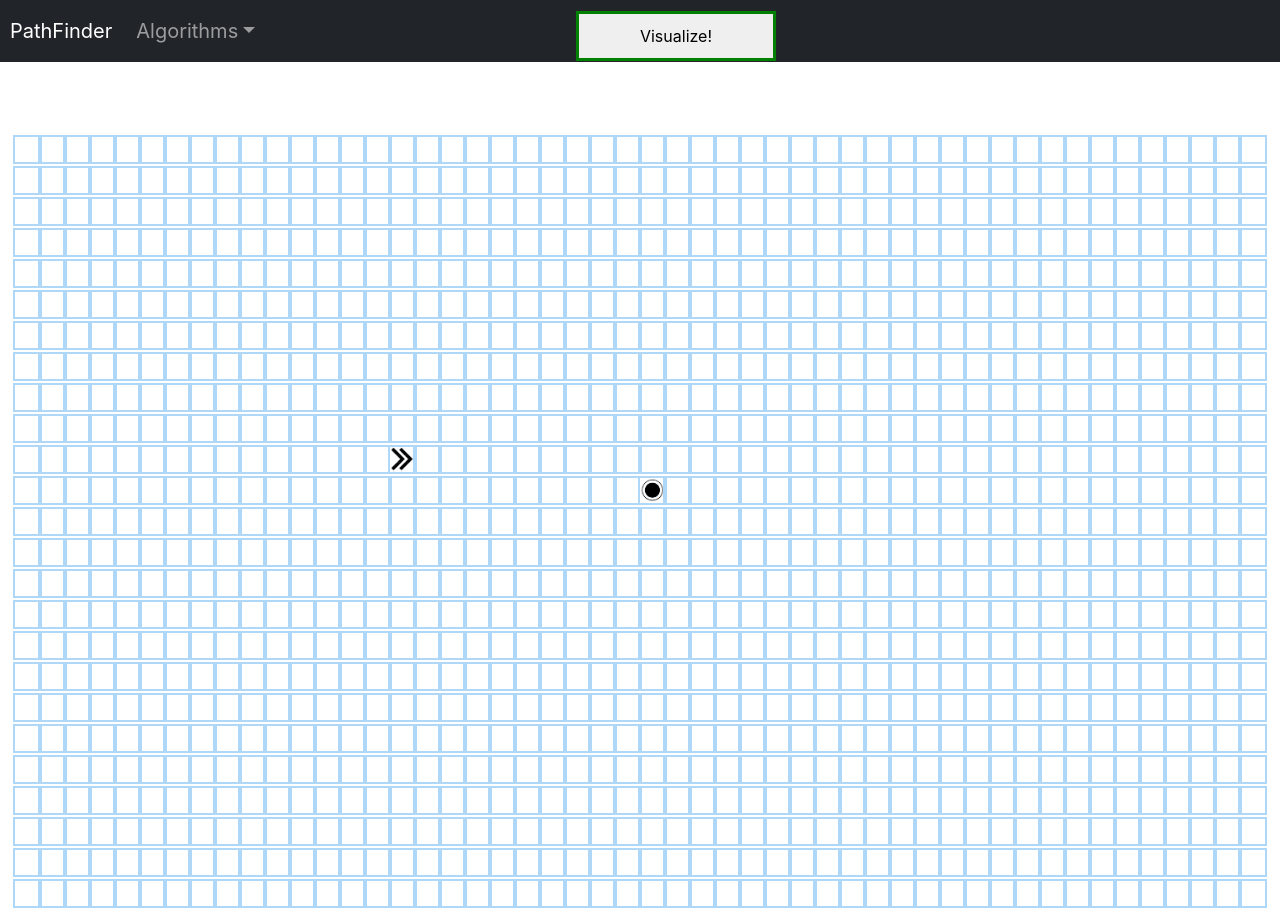
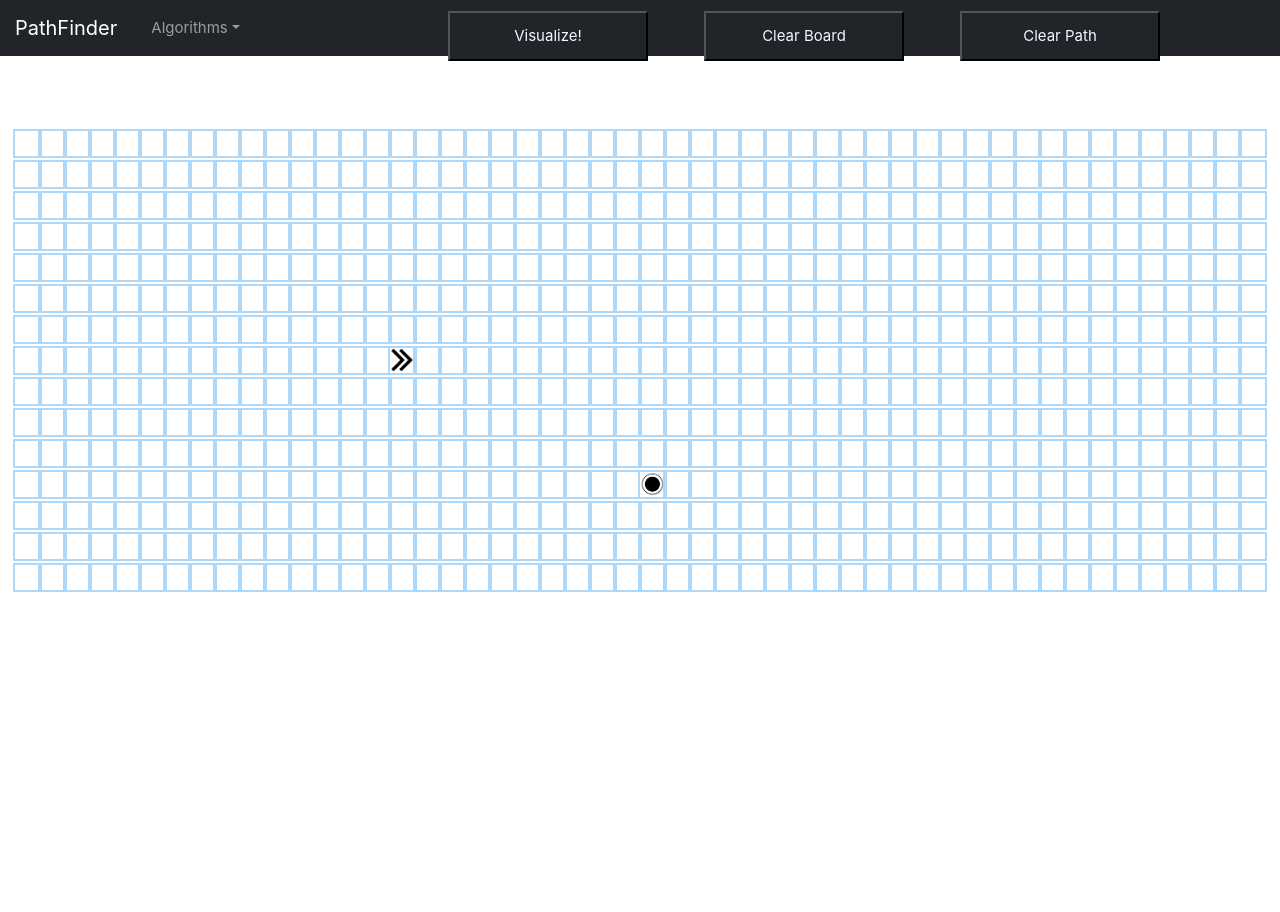
Before and after one commit to parse-hardik/path-finding-visualizer, a React (Create React App) app: page / in a window 1280 px wide. After the commit the page ends 800 px from the top, so only its background shows below. Built offline with nearby package versions, Linux system fonts and the light colour scheme.

Commit message:
Added functionalities for clear Board and clear Path, remaining->Start and End nodes variable and the rest of the algorithms

```diff
--- a/src/FindPath.js
+++ b/src/FindPath.js
@@ -17,9 +17,9 @@ export default function Algo(grid, start, end){
 			return visitedNodes;
 		closest.visited = true;
 		visitedNodes.push(closest);
+		updateNeighbors(grid, closest);
 		if(closest === end)
 			return visitedNodes;
-		updateNeighbors(grid, closest);
 	}
 }
 
@@ -35,7 +35,7 @@ export function getShortestPath(allNodes, start){
 	const shortestPath = [];
 	let curr = allNodes[allNodes.length-1];
 	curr = curr.prev;
-	while(curr!==start){
+	while(curr!==start ){
 		shortestPath.push(curr);
 		curr = curr.prev;
 	}
--- a/src/Grid.css
+++ b/src/Grid.css
@@ -1,6 +1,25 @@
 .grid {
   text-align: center;
   margin: 75px 0 0;
+}
+
+.node {
+  width: 25px;
+  height: 25px;
+  outline: 2px solid rgb(175, 216, 248);
+  display: inline-block;
+}
+
+.node-start {
+  background-image: url("./logos/start.jpg");
+  background-size: 24px 24px;
+  /* background-color: green; */
+}
+
+.node-end {
+  background-image: url("./logos/end.png");
+  background-size: 24px 24px;
+  /* background-color: red; */
 }
 
 .container {
@@ -8,15 +27,19 @@
   height: 50px;
   position: fixed;
   row-gap: 20px;
+  /* padding-bottom: 10px ; */
+}
+
+.container:hover{
   border: 3px solid green;
-  /* padding-bottom: 10px ; */
 }
 
 .vertical-center {
   margin-bottom: 10px ;
   /* margin-top: 0px; */
   /* position: absolute; */
-  left: 45%;
+  left: 35%;
+  top: 4.5%;
   /* top: 10%; */
   bottom: 88%;
   -ms-transform: translateY(-50%);
@@ -36,9 +59,38 @@ background-image: linear-gradient(15deg, #13547a 0%, #80d0c7 100%);
 }
 
 .fsize {
+  font-size: 15px;
+}
+
+.pad{
+  margin-left: 15px;
   font-size: 20px;
 }
 
-.pad{
+.algo{
   margin-left: 10px;
 }
+
+.clear-board{
+  margin-bottom: 10px ;
+  /* margin-top: 0px; */
+  /* position: absolute; */
+  left: 55%;
+  top: 4.5%;
+  /* top: 10%; */
+  bottom: 88%;
+  -ms-transform: translateY(-50%);
+  transform: translateY(-50%);
+}
+
+.clear-path{
+  margin-bottom: 10px ;
+  /* margin-top: 0px; */
+  /* position: absolute; */
+  left: 75%;
+  top: 4.5%;
+  /* top: 10%; */
+  bottom: 88%;
+  -ms-transform: translateY(-50%);
+  transform: translateY(-50%);
+}
--- a/src/Grid.jsx
+++ b/src/Grid.jsx
@@ -1,11 +1,11 @@
 import { Component } from "react";
 import Node from "./Node";
 import "./Grid.css";
-import Algo, {getShortestPath} from './FindPath';
-const ROWS = 25;
+import Algo, { getShortestPath } from "./FindPath";
+const ROWS = 15;
 const COLS = 50;
-const START = [10,15];
-const END = [11,25];
+const START = [7, 15];
+const END = [11, 25];
 
 export default class PathFinder extends Component {
   constructor() {
@@ -13,10 +13,20 @@ export default class PathFinder extends Component {
     this.state = {
       grid: [],
       mouseDown: false,
+      start: START,
+      end: END,
+			startNodePressed: false,
+			endNodePressed: false,
     };
   }
 
   componentDidMount() {
+    const grid = this.getInitialGrid();
+    // console.log(grid);
+    this.setState({ grid: grid });
+  }
+
+  getInitialGrid() {
     const grid = [];
     for (let row = 0; row < ROWS; row++) {
       const curr = [];
@@ -25,58 +35,145 @@ export default class PathFinder extends Component {
       }
       grid.push(curr);
     }
-    // console.log(grid);
-    this.setState({ grid });
+    return grid;
   }
 
-	animateAlgorithm(allNodes, shortestPath, last){
-		for(let i=0;i<allNodes.length;i++){
+  animateAlgorithm(allNodes, shortestPath, last) {
+    for (let i = 0; i < allNodes.length; i++) {
       const node = allNodes[i];
-			if(!((node.row===END[0] && node.col===END[1])) && !(node.row===START[0] && node.col===START[1]))
-				setTimeout(()=>{
-					document.getElementById(`node-${node.row}-${node.col}`).className = 'node node-visited';
-				}, 10*i);
-			if(i===allNodes.length-1 && (last.row === END[0] && last.col === END[1])){
-				setTimeout(()=>{
-					this.animateShortestPath(shortestPath)
-				}, 10*i);
+      if (
+        !(node.row === END[0] && node.col === END[1]) &&
+        !(node.row === START[0] && node.col === START[1])
+      )
+        setTimeout(() => {
+          document.getElementById(`node-${node.row}-${node.col}`).className =
+            "node node-visited";
+        }, 10 * i);
+      if (
+        i === allNodes.length - 1 &&
+        last.row === END[0] &&
+        last.col === END[1]
+      ) {
+        setTimeout(() => {
+          this.animateShortestPath(shortestPath);
+        }, 10 * i);
       }
     }
   }
 
-	animateShortestPath(shortestPath){
-		for(let i=0;i<shortestPath.length;i++){
-			setTimeout(()=>{
-				const node = shortestPath[i]
-				document.getElementById(`node-${node.row}-${node.col}`).className = 'node node-shortest';
-			},50*i);
+  animateShortestPath(shortestPath) {
+    for (let i = 0; i < shortestPath.length; i++) {
+      setTimeout(() => {
+        const node = shortestPath[i];
+        document.getElementById(`node-${node.row}-${node.col}`).className =
+          "node node-shortest";
+      }, 50 * i);
     }
   }
 
-	visuaizeAlgorithm(){
-		const {grid} = this.state;
-		const start = grid[START[0]][START[1]];
-		const end = grid[END[0]][END[1]];
+  visuaizeAlgorithm() {
+    const { grid } = this.state;
+		console.log('start', this.state.start)
+		console.log('end', this.state.end)
+    const start = grid[this.state.start[0]][this.state.start[1]];
+    const end = grid[this.state.end[0]][this.state.end[1]];
     const allNodes = Algo(grid, start, end);
-		const last = allNodes[allNodes.length-1];
-		console.log(allNodes)
+    const last = allNodes[allNodes.length - 1];
+    console.log(allNodes);
     const shortestPath = getShortestPath(allNodes, start);
-		this.animateAlgorithm(allNodes, shortestPath, last)
+    this.animateAlgorithm(allNodes, shortestPath, last);
   }
 
-	onMouseEnter(row, col){
-		if(this.state.mouseDown === false) return;
-		const newGrid = getNewGridWithWallToggled(this.state.grid, row, col);
-		this.setState({grid:newGrid, mouseDown: true})
+  clearBoard() {
+    const { grid } = this.state;
+    for (let row = 0; row < ROWS; row++) {
+      for (let col = 0; col < COLS; col++) {
+        grid[row][col].isWall = false;
+        grid[row][col].distance = Infinity;
+        grid[row][col].visited = false;
+        grid[row][col].prev = null;
+        document.getElementById(`node-${row}-${col}`).className = "node";
+      }
+    }
+    document.getElementById(`node-${START[0]}-${START[1]}`).className =
+      "node node-start";
+    document.getElementById(`node-${END[0]}-${END[1]}`).className =
+      "node node-end";
+    this.setState({ grid: grid });
   }
 
-	onMouseDown(row, col){
-		const newGrid = getNewGridWithWallToggled(this.state.grid, row, col);
-		this.setState({grid:newGrid, mouseDown: true})
+  clearPath() {
+    const { grid } = this.state;
+    for (let row = 0; row < ROWS; row++) {
+      for (let col = 0; col < COLS; col++) {
+        // grid[row][col].isWall = false;
+				grid[row][col].prev = null;
+				grid[row][col].distance = Infinity;
+				grid[row][col].visited = false;
+        if (
+          (row === this.state.start[0] && col === this.state.start[1]) ||
+          (row === this.state.end[0] && col === this.state.end[1]) || grid[row][col].isWall === true
+        )
+          continue;
+        document.getElementById(`node-${row}-${col}`).className = "node";
+      }
+    }
+    this.setState({ grid: grid }, ()=>{
+			console.log(this.state.grid)
+		});
+
   }
 
-	onMouseUp(){
-		this.setState({mouseDown: false});
+  onMouseEnter(row, col) {
+    if (this.state.mouseDown === false) return;
+		if(this.state.startNodePressed === true){
+			document.getElementById(`node-${row}-${col}`).className = "node node-start";
+			this.setState({start: [row, col]}, () =>{
+				console.log('LINE 152 ', this.state.start)
+			})
+
+		}
+    const newGrid = getNewGridWithWallToggled(this.state.grid, row, col);
+    this.setState({ grid: newGrid, mouseDown: true });
+  }
+
+	onMouseLeave(row, col) {
+		if (this.state.startNodePressed === false && this.state.endNodePressed === false) return;
+		if(
+			(row === this.state.start[0] && col === this.state.start[1]) ||
+			(row === this.state.end[0] && col === this.state.end[1])
+		)
+			document.getElementById(`node-${row}-${col}`).className = "node";
+	}
+
+  onMouseDown(row, col) {
+    if (
+      !(
+        (row === this.state.start[0] && col === this.state.start[1]) ||
+        (row === this.state.end[0] && col === this.state.end[1])
+      )
+    ) {
+      const newGrid = getNewGridWithWallToggled(this.state.grid, row, col);
+      this.setState({ grid: newGrid });
+    }
+		else if(row === this.state.start[0] && col === this.state.start[1]){
+			this.setState({startNodePressed: true}, ()=>{
+				console.log('startNodePressed set to true')
+			});
+		}
+		else if(row === this.state.end[0] && col === this.state.end[1])
+			this.setState({endNodePressed: true}, ()=>{
+				console.log('endNodePressed set to true')
+			});
+    this.setState({ mouseDown: true });
+  }
+
+  onMouseUp(row, col) {
+		if( row === this.state.start[0] && col === this.state.start[1] )
+			this.setState({startNodePressed: false});
+		else if(row === this.state.end[0] && col === this.state.end[1])
+			this.setState({endNodePressed: false});
+    this.setState({ mouseDown: false });
   }
 
   render() {
@@ -93,20 +190,52 @@ export default class PathFinder extends Component {
           <div class="collapse navbar-collapse" id="navbar-list-3">
             <ul class="navbar-nav">
               <li class="nav-item dropdown">
-								<a class="nav-link dropdown-toggle cwhite fsize" href="#" id="navbarDropdownMenuLink" role="button" data-toggle="dropdown" aria-haspopup="true" aria-expanded="false">
+                <a
+                  class="nav-link dropdown-toggle cwhite fsize algo"
+                  href="#"
+                  id="navbarDropdownMenuLink"
+                  role="button"
+                  data-toggle="dropdown"
+                  aria-haspopup="true"
+                  aria-expanded="false"
+                >
                   Algorithms
                 </a>
-								<div class="dropdown-menu bg-dark" aria-labelledby="navbarDropdownMenuLink">
-									<a class="dropdown-item cwhite" href="#">Dijkstra</a>
-									<a class="dropdown-item cwhite" href="#">A Star</a>
-									<a class="dropdown-item cwhite" href="#">Something else here</a>
+                <div
+                  class="dropdown-menu bg-dark"
+                  aria-labelledby="navbarDropdownMenuLink"
+                >
+                  <a class="dropdown-item cwhite" href="#">
+                    Dijkstra
+                  </a>
+                  <a class="dropdown-item cwhite" href="#">
+                    A Star
+                  </a>
+                  <a class="dropdown-item cwhite" href="#">
+                    Something else here
+                  </a>
                 </div>
               </li>
             </ul>
           </div>
         </nav>
-				<button className = "container vertical-center" onClick={()=>this.visuaizeAlgorithm()}>
+        <button
+          className="container vertical-center bg-dark cwhite fsize"
+          onClick={() => this.visuaizeAlgorithm()}
+        >
           Visualize!
+        </button>
+        <button
+          className="container clear-board bg-dark cwhite fsize"
+          onClick={() => this.clearBoard()}
+        >
+          Clear Board
+        </button>
+        <button
+          className="container clear-path bg-dark cwhite fsize"
+          onClick={() => this.clearPath()}
+        >
+          Clear Path
         </button>
         <div className="grid">
           {grid.map((row, rowIdx) => {
@@ -114,18 +243,21 @@ export default class PathFinder extends Component {
               <div key={rowIdx} className="rowgap">
                 {row.map((node, nodeIdx) => {
                   const { row, col, isWall } = node;
-									const isStart = ((row === START[0]) && (col === START[1]))? true : false;
-									const isEnd = ((row === END[0]) && (col === END[1]))? true : false;
-									return <Node
+                  const isStart =
+                    row === START[0] && col === START[1] ? true : false;
+                  const isEnd = row === END[0] && col === END[1] ? true : false;
+                  return (
+                    <Node
                       row={row}
                       col={col}
-										isStart = {isStart}
-										isEnd = {isEnd}
-										isWall = {isWall}
-										onMouseEnter = {(row, col)=>this.onMouseEnter(row,col)}
-										onMouseDown = {(row, col)=>this.onMouseDown(row, col)}
-										onMouseUp = {()=>this.onMouseUp()}
-										/>;
+                      isStart={isStart}
+                      isEnd={isEnd}
+                      isWall={isWall}
+                      onMouseEnter={(row, col) => this.onMouseEnter(row, col)}
+                      onMouseDown={(row, col) => this.onMouseDown(row, col)}
+                      onMouseUp={(row, col) => this.onMouseUp(row, col)}
+											onMouseLeave={(row, col) => this.onMouseLeave(row, col)}/>
+                  );
                 })}
               </div>
             );
@@ -140,10 +272,10 @@ const getNode = (row, col) => {
   return {
     row,
     col,
-		distance:Infinity,
+    distance: Infinity,
     visited: false,
-		prev:null,
-		isWall: false
+    prev: null,
+    isWall: false,
   };
 };
 
--- a/src/Node.jsx
+++ b/src/Node.jsx
@@ -3,7 +3,7 @@ import './Node.css'
 
 export default class Node extends Component {
 	render() {
-		const {row, col, isStart, isEnd, isWall, onMouseDown, onMouseEnter, onMouseUp} = this.props;
+		const {row, col, isStart, isEnd, isWall, onMouseDown, onMouseEnter, onMouseUp, onMouseLeave} = this.props;
 		const extraClassName = isStart ? 'node-start' : isEnd ? 'node-end' : isWall ? 'node-wall' : '';
     return (
 			<div
@@ -11,8 +11,9 @@ export default class Node extends Component {
 			key = {`node-${row}-${col}`}
 			onMouseEnter = {()=>{onMouseEnter(row, col)}}
 			onMouseDown = {()=>{onMouseDown(row, col)}}
-			onMouseUp = {()=>{onMouseUp()}}
-			className = {`node ${extraClassName}`}>
+			onMouseUp = {()=>{onMouseUp(row, col)}}
+			className = {`node ${extraClassName}`}
+			onMouseLeave = {()=>{onMouseLeave(row, col)}}>
 			</div>
 		);
   }
```
Lines whose indentation alone changed are shown as unchanged.
